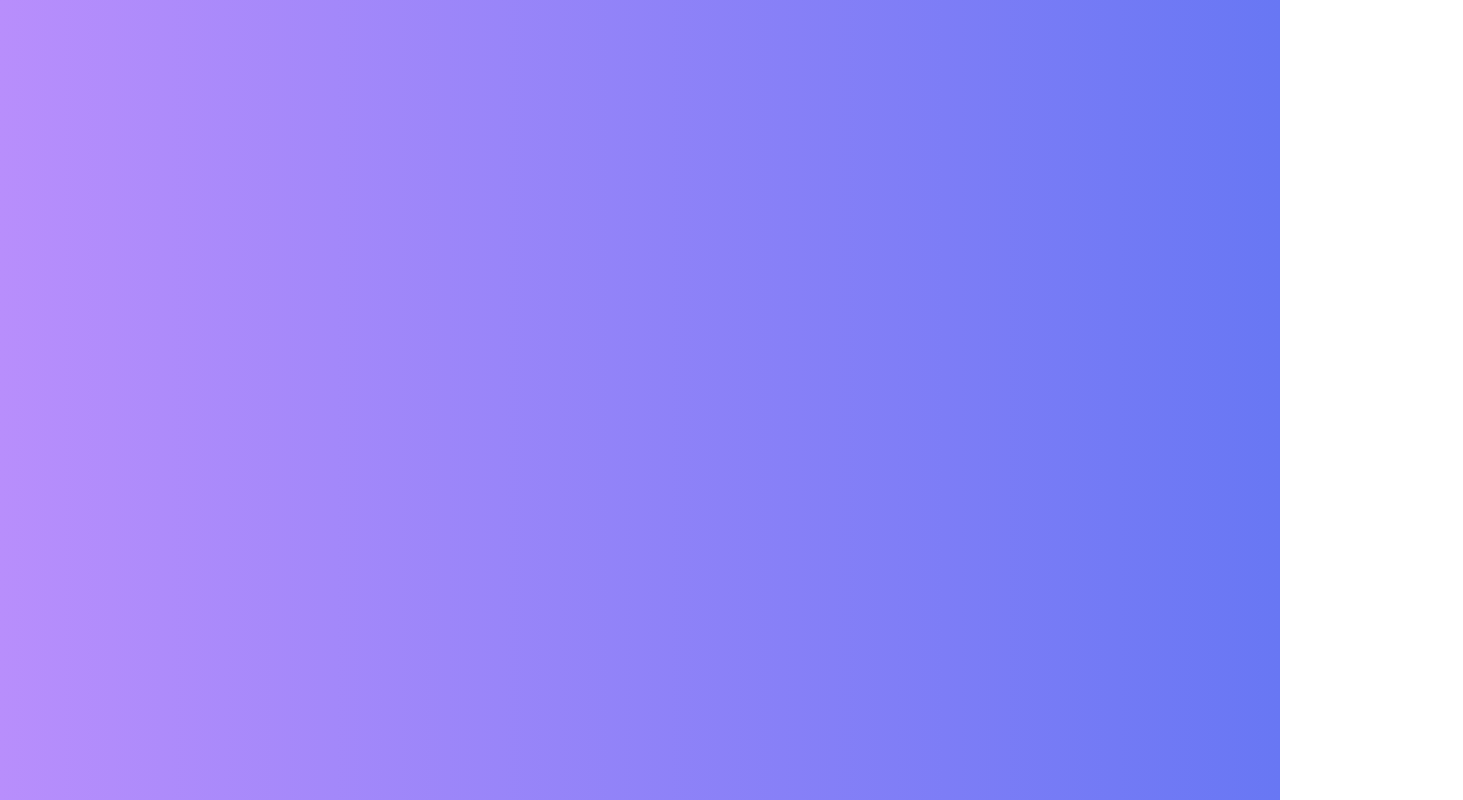
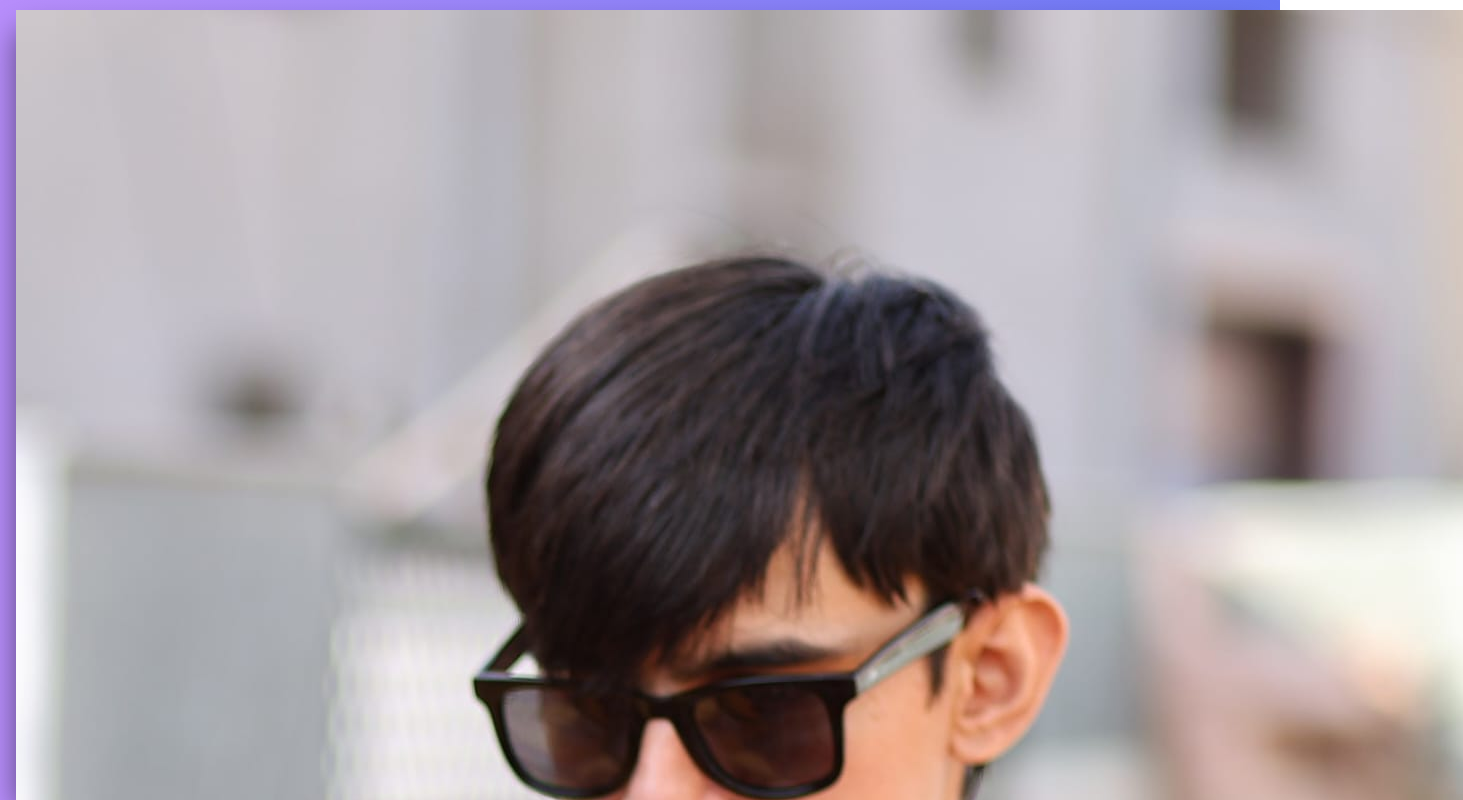
Before and after one commit to truthspear/News-Blog, a React (Vite) app: page /news-blogs in a window 1280 px wide. Before the commit this address had no page. Shown: the top 800 px of the page, 1463 px wide, since content can reach past the window. Built offline with nearby package versions, Linux system fonts and the light colour scheme.

Commit message:
blog page

```diff
--- a/src/App.jsx
+++ b/src/App.jsx
@@ -4,17 +4,21 @@ import News from './components/News';
 import Login from './components/login';
 import Register from './components/register';
 import ContactUs from './components/ContactUs';  // <-- Import ContactUs component
+import Blogs from './components/Blogs';
 
 const App = () => {
   return (
     <Router>
       <div className="container">
-        <Routes>
-          <Route path="/" element={<News />} />
-          <Route path="/login" element={<Login />} />
-          <Route path="/register" element={<Register />} />
-          <Route path="/contact" element={<ContactUs />} />   {/* <-- Add ContactUs route */}
-        </Routes>
+        <div className="TruthSpear">
+            <Routes>
+              <Route path="/" element={<News />} />
+              <Route path="/login" element={<Login />} />
+              <Route path="/register" element={<Register />} />
+              <Route path="/contact" element={<ContactUs />} />
+              <Route path="/news-blogs" element={<Blogs />} />
+            </Routes>
+        </div>
       </div>
     </Router>
   );
--- /dev/null
+++ b/src/components/Blogs.jsx
@@ -0,0 +1,14 @@
+import React from 'react'
+import userImg from '../assets/images/user.jpg';
+
+const Blogs = () => {
+  return (
+    <div className='blogs'>
+       <div className="blogs-left">
+            <img src={userImg} alt="User Image" />
+        </div>
+    </div>
+  )
+}
+
+export default Blogs
```
